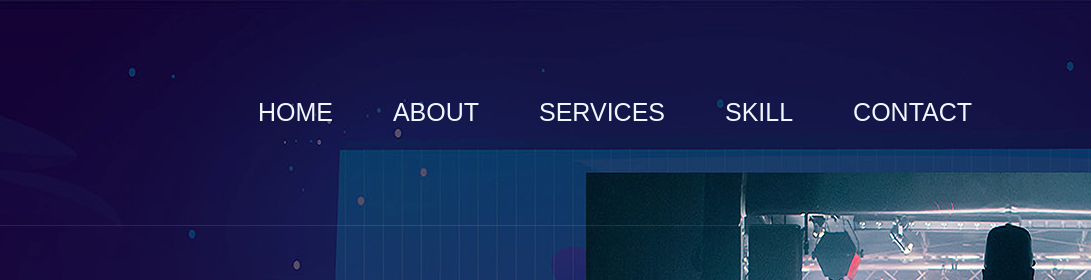
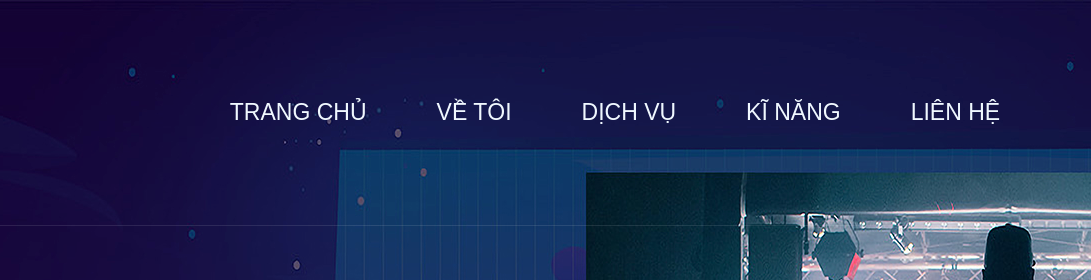
Before and after one commit to doquochau/doquochau92, a plain HTML site: page index.html in a window 1280 px wide. Shown: the top 280 px of the page, 189-1280 px from the left. Drawn offline with Linux system fonts and the light colour scheme.

Commit message:
Add files via upload

```diff
--- a/css/main.css
+++ b/css/main.css
@@ -6,12 +6,9 @@
 	width: 1920px;
     height: 100%;
 	background-color: #100028;
-	overflow-y: scroll;
-
-overflow-x: hidden;
+	overflow-Y: scroll;
+	overflow-x: hidden;
 	scroll-behavior: smooth;
-
-
 }
 .mot
 {
@@ -94,8 +91,8 @@ ul
 ul li
 {
     float: left;
-	font-size: 25px;
-	margin: 30px;
+	font-size: 23px;
+	margin: 35px;
 
 }
 ul li a
--- a/index.html
+++ b/index.html
@@ -67,11 +67,11 @@
 			 </div>
 			<div class="menukhong">
 			 <ul>
-				<li><a href="#mot">HOME</a></li>
-				<li><a href="#hai">ABOUT</a></li>
-				<li><a href="#ba">SERVICES</a></li>
-				<li><a href="#bon">SKILL</a></li>
-				<li><a href="#nam">CONTACT</a></li>
+				<li><a href="#mot">TRANG CHỦ</a></li>
+				<li><a href="#hai">VỀ TÔI</a></li>
+				<li><a href="#ba">DỊCH VỤ</a></li>
+				<li><a href="#bon">KĨ NĂNG</a></li>
+				<li><a href="#nam">LIÊN HỆ</a></li>
 			 </ul>
 			 </div>
 			</div>
```
